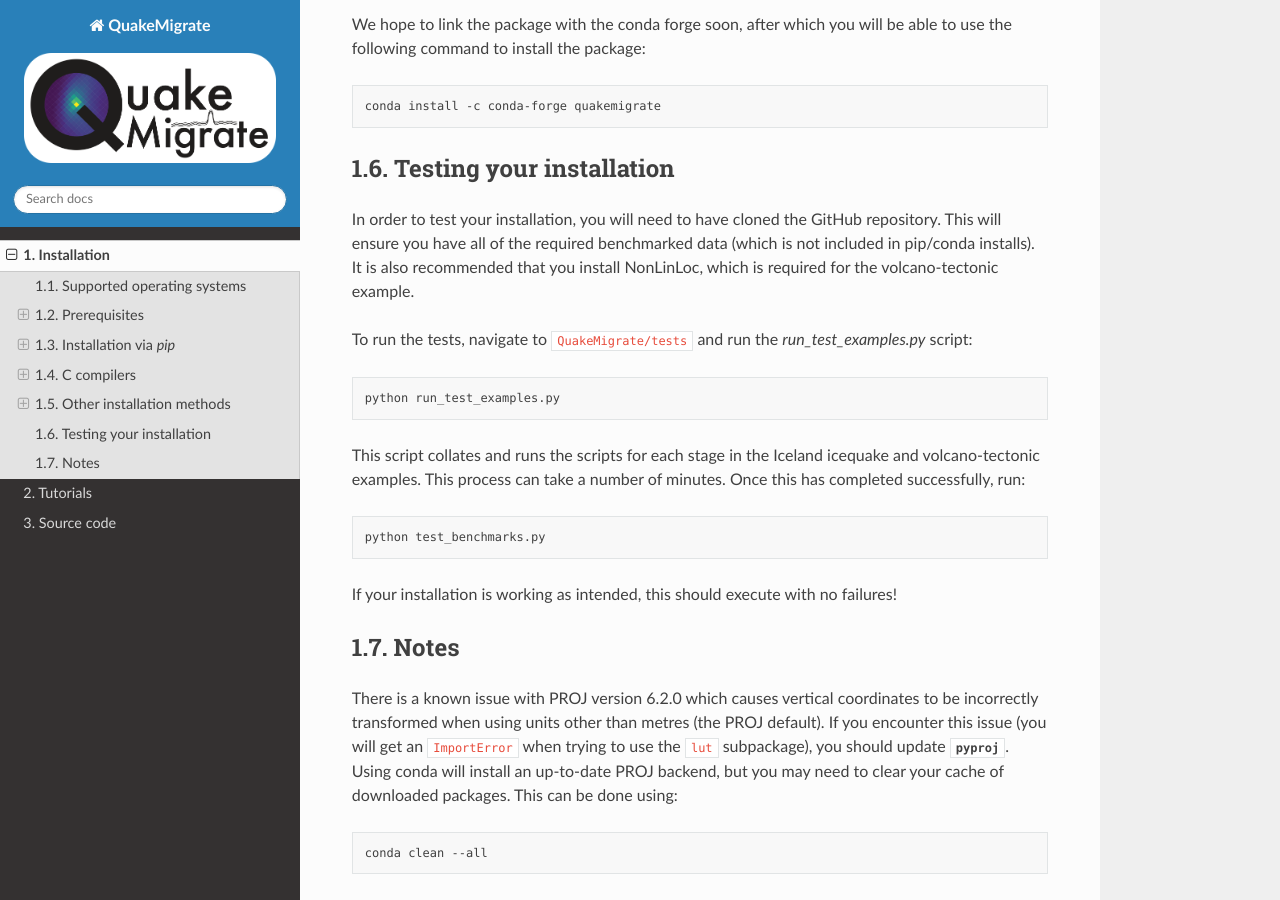
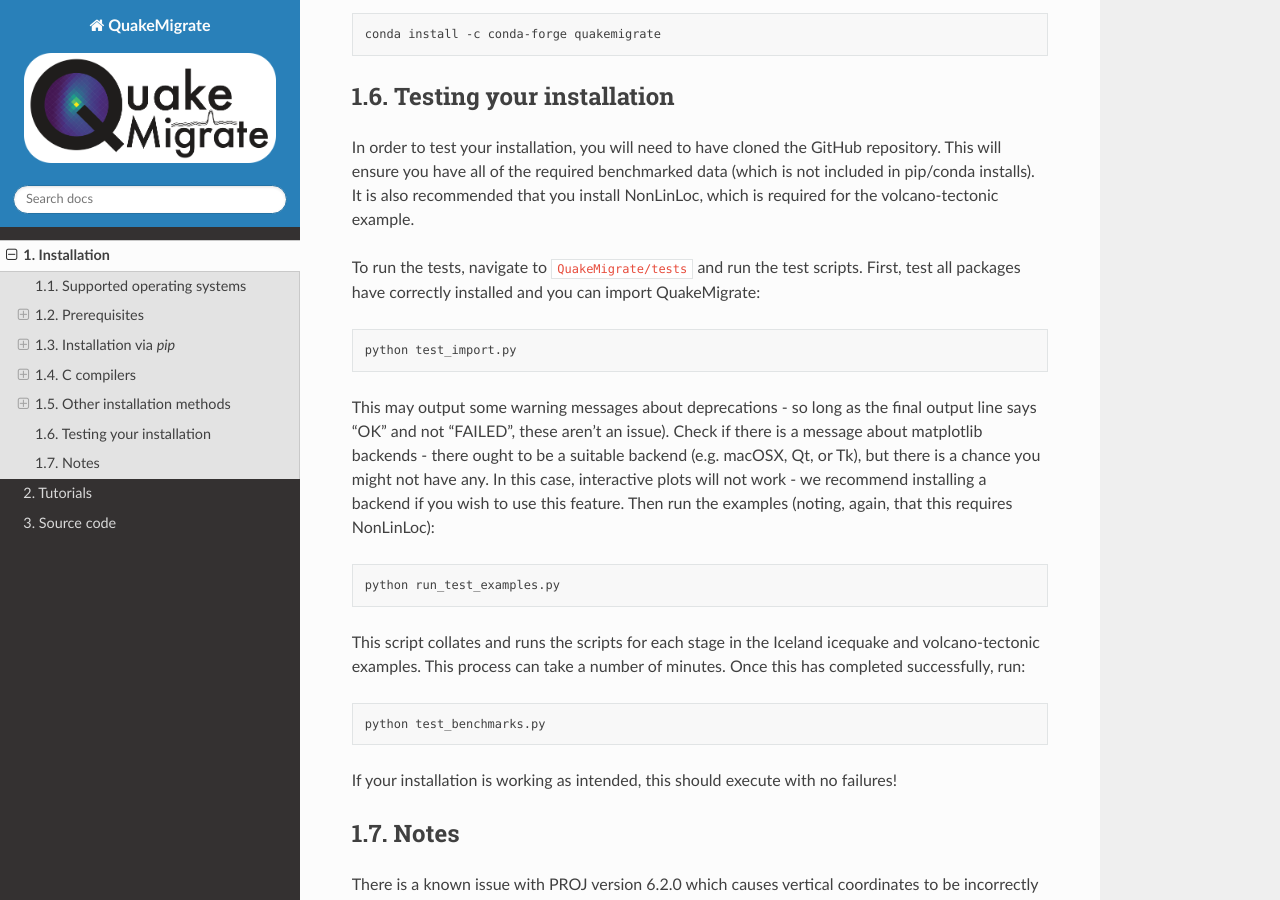
Before and after one commit to QuakeMigrate/QuakeMigrate, a Sphinx documentation site: the page built from docs/installation.rst, in a window 1280 px wide and 900 px high, scrolled down 5751 px. Built offline with Sphinx 7.4.7 and the Read the Docs theme 2.0.0, drawn with Linux system fonts in a browser that asks for light colours; some of the changed text lies outside the part shown.

Commit message:
:wrench:/:bookmark_tabs: Stop explicitly setting backend
Stop explicitly setting the matplotlib backend to be PyQt. This saves us
the faff of pip v conda install for PyQt5/pyqt. From our testing, it
seems that this explicit setting isn't even necessary - on installing
matplotlib, it usually sorts itself out with some form of backend beyond
AGG (Tk, Qt, macOSX as examples).

Updated docs to reflect these changes too, and the test_import.py test.

```diff
--- a/docs/installation.rst
+++ b/docs/installation.rst
@@ -194,7 +191,13 @@
 -------------------------
 In order to test your installation, you will need to have cloned the GitHub repository. This will ensure you have all of the required benchmarked data (which is not included in pip/conda installs). It is also recommended that you install NonLinLoc, which is required for the volcano-tectonic example.
 
-To run the tests, navigate to ``QuakeMigrate/tests`` and run the `run_test_examples.py` script:
+To run the tests, navigate to ``QuakeMigrate/tests`` and run the test scripts. First, test all packages have correctly installed and you can import QuakeMigrate:
+
+.. code-block:: bash
+
+    python test_import.py
+
+This may output some warning messages about deprecations - so long as the final output line says "OK" and not "FAILED", these aren't an issue). Check if there is a message about matplotlib backends - there ought to be a suitable backend (e.g. macOSX, Qt, or Tk), but there is a chance you might not have any. In this case, interactive plots will not work - we recommend installing a backend if you wish to use this feature. Then run the examples (noting, again, that this requires NonLinLoc):
 
 .. code-block:: bash
 
--- a/quakemigrate/__init__.py
+++ b/quakemigrate/__init__.py
@@ -27,10 +27,7 @@
 
 # Set matplotlib logging level and backend
 logging.getLogger("matplotlib").setLevel(logging.INFO)
-try:
-    os.environ["DISPLAY"]
-    matplotlib.use("Qt5Agg")
-except KeyError:
+if "DISPLAY" not in os.environ:
     matplotlib.use("Agg")
 
 __version__ = "1.0.0.rc1"
```
Also changed, not shown: other parts of docs/installation.rst (+2 -5 lines), 1 other file.
